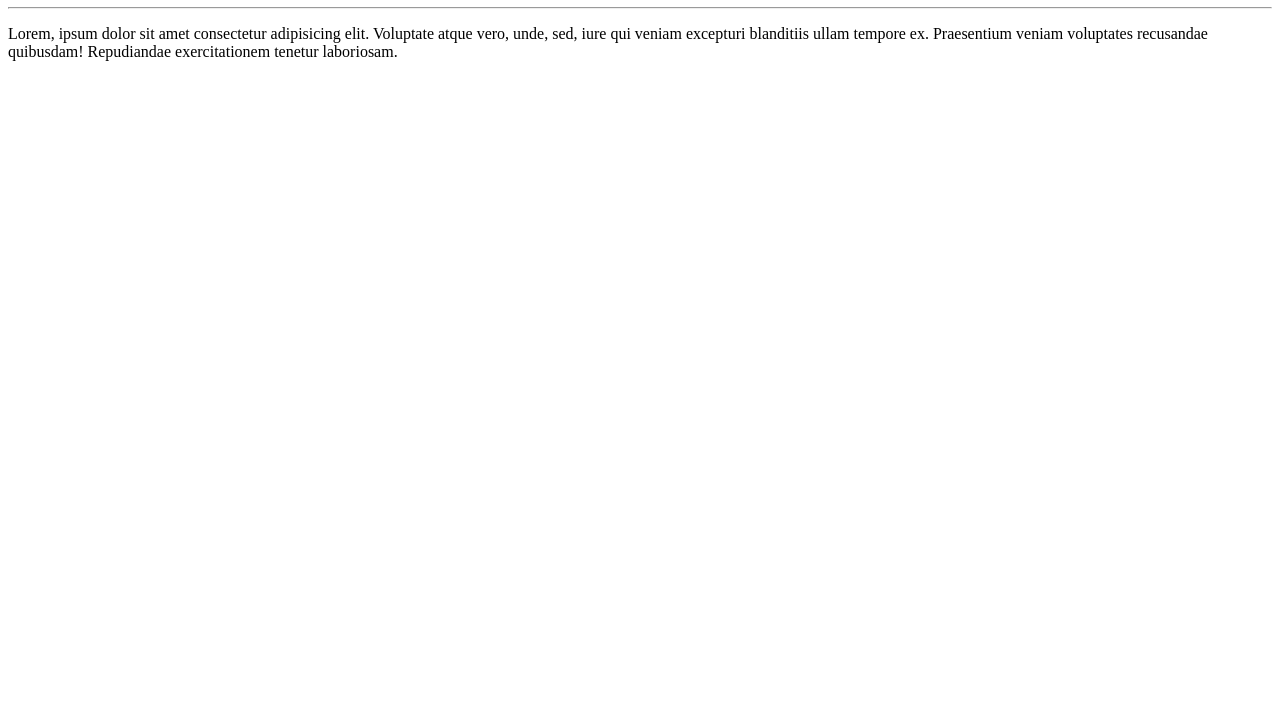
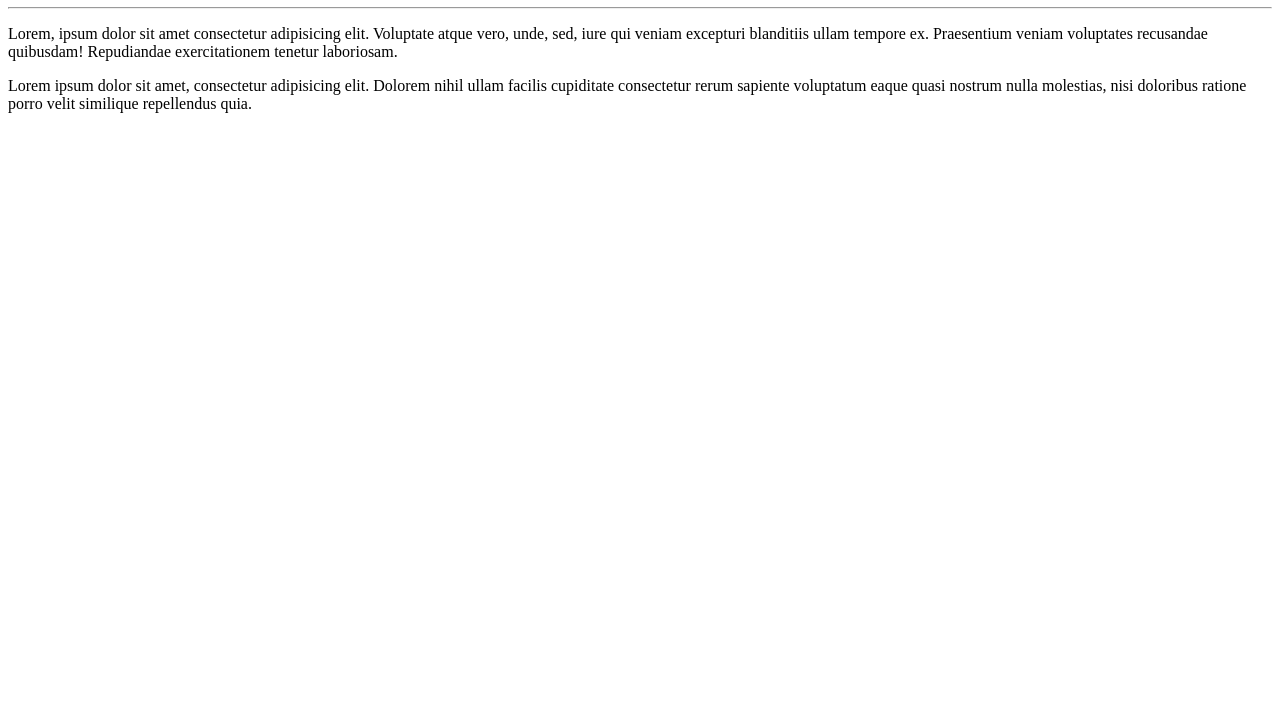
Before and after one commit to Gezuis/Ola-mundo, a plain HTML site: page site-exemplo/index.html in a window 1280 px wide. Shown: the part 73-800 px from the top of the page. Drawn offline with Linux system fonts and the light colour scheme.

Commit message:
adicionei um parágrafo

```diff
--- a/site-exemplo/index.html
+++ b/site-exemplo/index.html
@@ -9,5 +9,6 @@
     <h1>Olá, Mundo!</h1>
     <hr>
     <p>Lorem, ipsum dolor sit amet consectetur adipisicing elit. Voluptate atque vero, unde, sed, iure qui veniam excepturi blanditiis ullam tempore ex. Praesentium veniam voluptates recusandae quibusdam! Repudiandae exercitationem tenetur laboriosam.</p>
+    <p>Lorem ipsum dolor sit amet, consectetur adipisicing elit. Dolorem nihil ullam facilis cupiditate consectetur rerum sapiente voluptatum eaque quasi nostrum nulla molestias, nisi doloribus ratione porro velit similique repellendus quia.</p>
 </body>
 </html>
```
